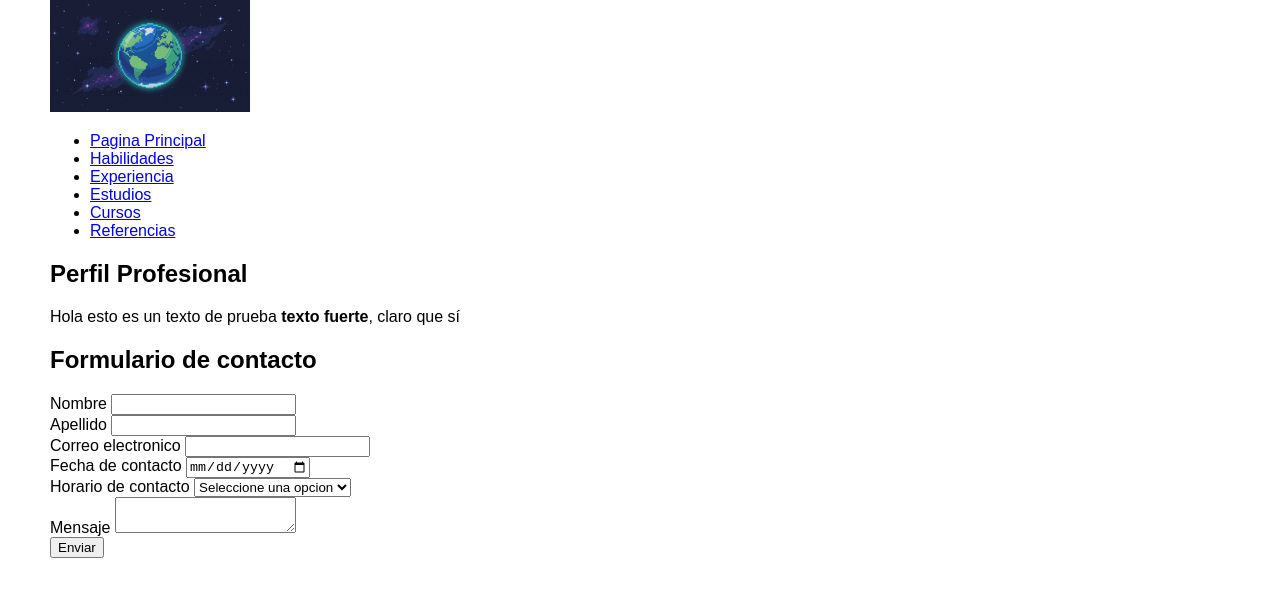
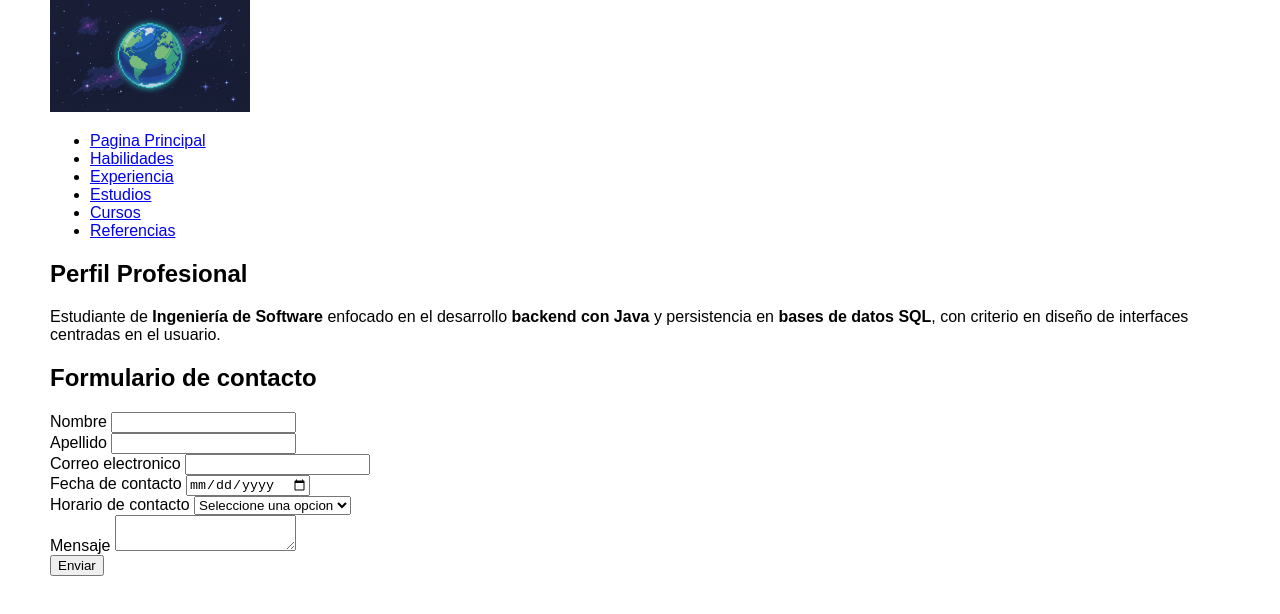
Before and after one commit to KarooLLC/portfolio-cv, a plain HTML site: page contacto.html in a window 1280 px wide. Shown: the part 108-722 px from the top of the page. Drawn offline with Linux system fonts and the light colour scheme.

Commit message:
Update contacto.html

```diff
--- a/contacto.html
+++ b/contacto.html
@@ -22,7 +22,7 @@
     </nav>
 
     <h2>Perfil Profesional</h2>
-    <p>Hola esto es un texto de prueba <strong>texto fuerte</strong>, claro que sí</p>
+    <p>Estudiante de <strong>Ingeniería de Software</strong> enfocado en el desarrollo <strong>backend con Java</strong> y persistencia en <strong>bases de datos SQL</strong>, con criterio en diseño de interfaces centradas en el usuario.</p>
 
     <h2>Formulario de contacto</h2>
     <form action="">
```
